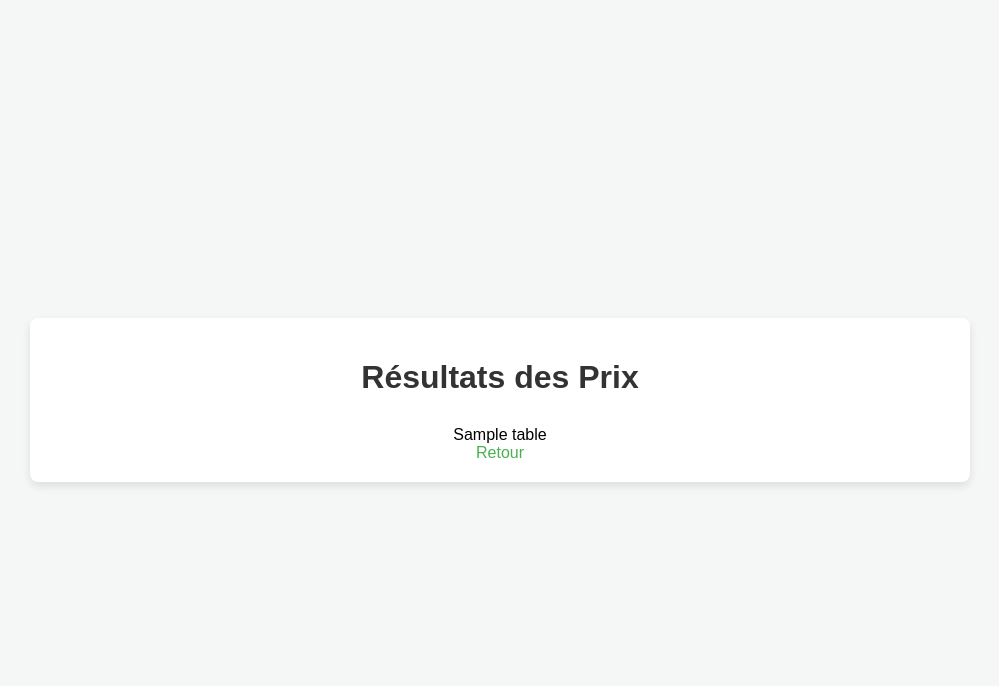
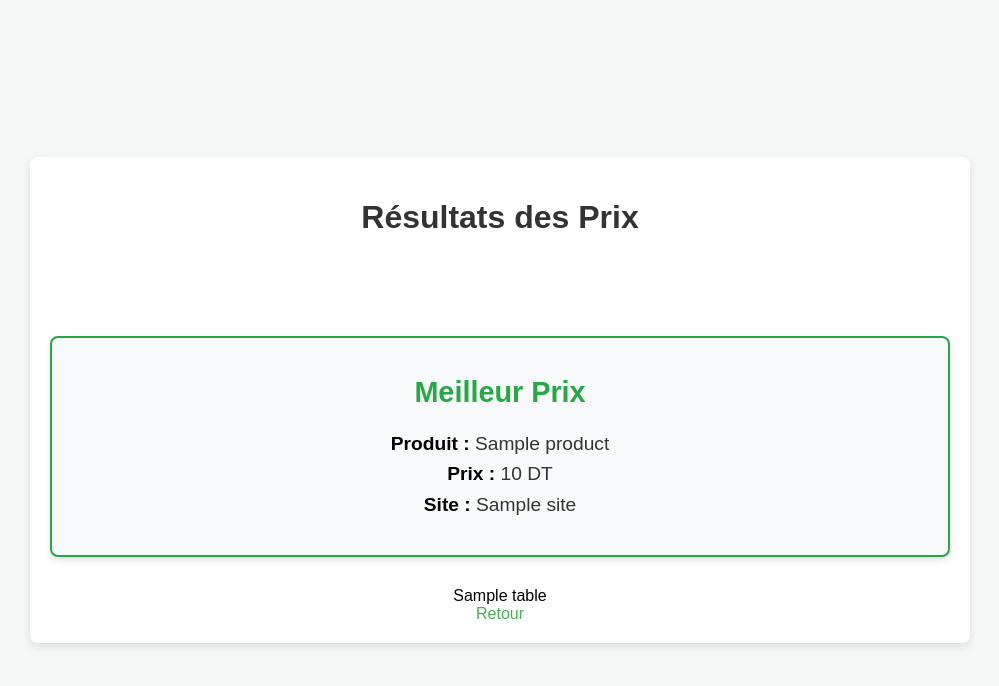
Before and after one commit to 3abdouu/find-best-price-tunisia, a Python web app: template templates/results.html in a window 1280 px wide. Shown: the top 686 px of the page, without its empty margins (140-1139 px from the left). Run offline with Jinja, Linux system fonts and the light colour scheme; the template is opened without the code that fills it: most values are stand-ins (such as "Sample title", 1, 10 or a date in 2020).

```diff
--- a/static/css/styles.css
+++ b/static/css/styles.css
@@ -1,4 +1,3 @@
-/* Global styles */
 body {
     font-family: Arial, sans-serif;
     background-color: #f4f7f6;
@@ -10,7 +9,6 @@ body {
     height: 100vh;
 }
 
-/* Container for the whole app */
 .container {
     width: 80%;
     max-width: 900px;
@@ -21,14 +19,12 @@ body {
     text-align: center;
 }
 
-/* Header */
 h1 {
     color: #333;
     font-size: 2rem;
     margin-bottom: 20px;
 }
 
-/* Form */
 form {
     margin-bottom: 30px;
 }
@@ -61,7 +57,6 @@ button:hover {
     background-color: #45a049;
 }
 
-/* Table Styling */
 .table-container {
     margin-top: 30px;
 }
@@ -89,7 +84,6 @@ tr:nth-child(even) {
     background-color: #f9f9f9;
 }
 
-/* Links */
 a {
     color: #4CAF50;
     text-decoration: none;
@@ -99,3 +93,29 @@ a {
 a:hover {
     text-decoration: underline;
 }
+
+.lowest-price {
+    background-color: #f8f9fa;
+    border: 2px solid #28a745;
+    border-radius: 8px;
+    padding: 15px;
+    margin: 100px auto 20px;
+    text-align: center;
+    box-shadow: 0 4px 6px rgba(0, 0, 0, 0.1);
+}
+
+.lowest-price h2 {
+    color: #28a745;
+    font-size: 1.8em;
+    margin-bottom: 10px;
+}
+
+.lowest-price p {
+    color: #333;
+    font-size: 1.2em;
+    line-height: 1.6;
+}
+
+.lowest-price strong {
+    color: #000;
+}
--- a/templates/results.html
+++ b/templates/results.html
@@ -4,16 +4,32 @@
     <meta charset="UTF-8">
     <title>Résultats</title>
     <link rel="stylesheet" type="text/css" href="{{ url_for('static', filename='css/styles.css') }}">
-
 </head>
 <body>
     <div class="container">
         <h1>Résultats des Prix</h1>
+
+
+        {% if lowest_price %}
+            <div class="lowest-price">
+                <h2>Meilleur Prix</h2>
+                <p>
+                    <strong>Produit :</strong> {{ lowest_price.product }}<br>
+                    <strong>Prix :</strong> {{ lowest_price.price }} DT<br>
+                    <strong>Site :</strong> {{ lowest_price.site }}
+                </p>
+            </div>
+        {% else %}
+            <p>Aucun produit trouvé.</p>
+        {% endif %}
+
+
         <div class="table-container">
             {% for table in tables %}
                 {{ table|safe }}
             {% endfor %}
         </div>
+
         <a href="/">Retour</a>
     </div>
 </body>
```
Also changed, not shown: app.py (+67 -14 lines).
